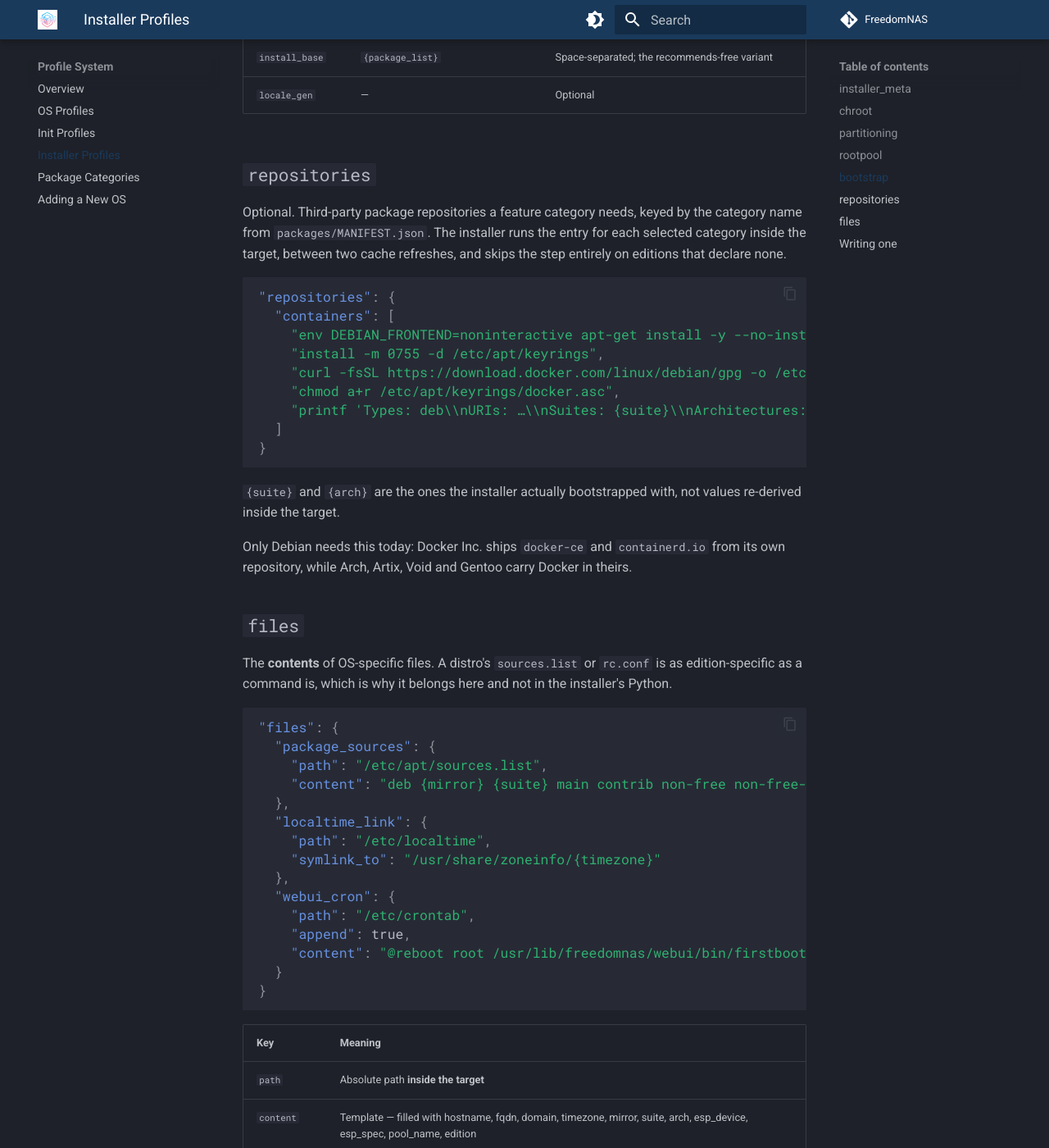
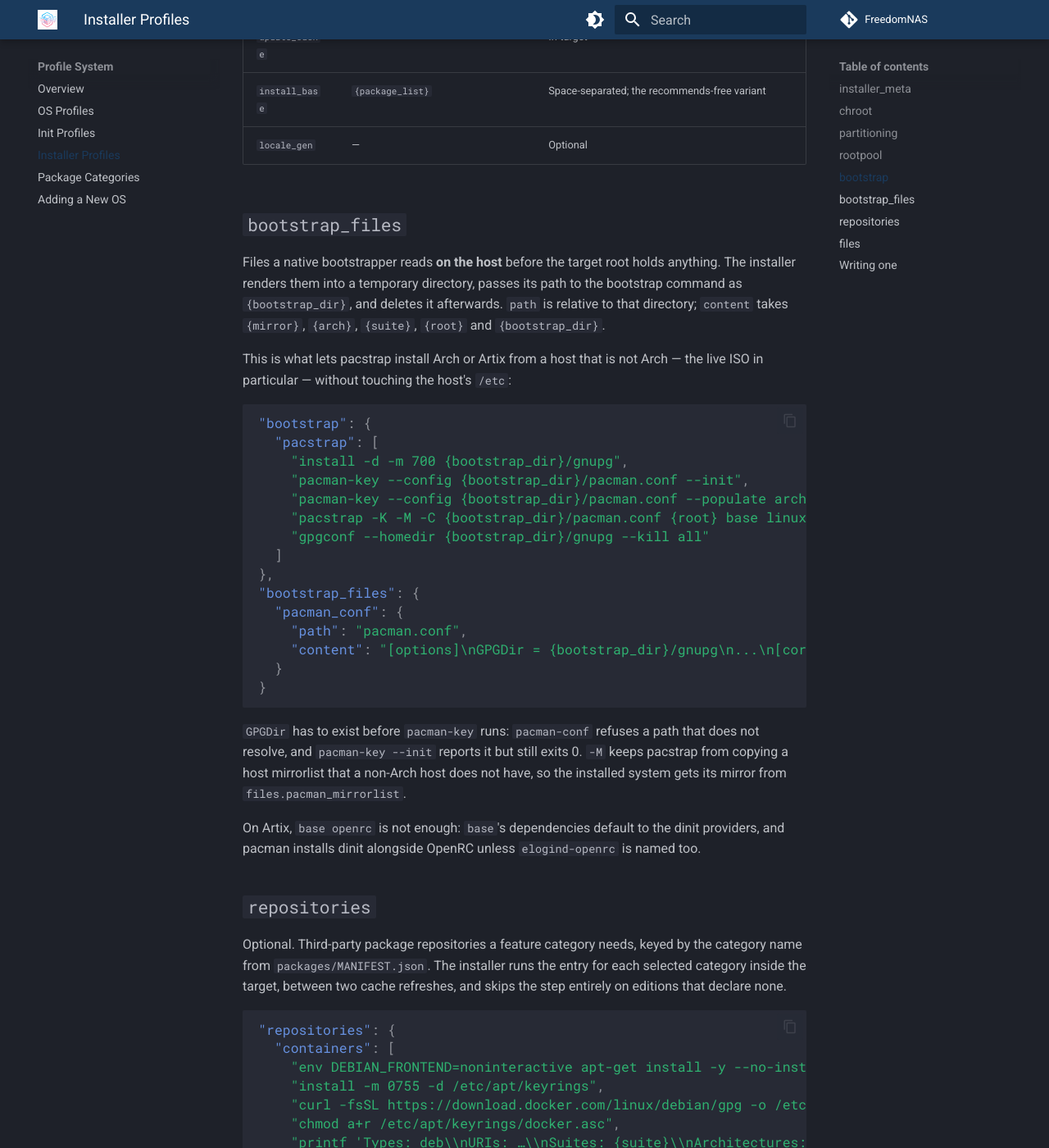
Before and after one commit to FreedomNAS/freedomnas-docs, an MkDocs documentation site: the page built from docs/profiles/installer-profiles.md, in a window 1280 px wide and 1400 px high, scrolled down 3381 px. Shown: the whole window at 82% size. Built offline with MkDocs 1.6.1 and Material for MkDocs 9.7.7, drawn with Linux system fonts in a browser that asks for light colours; some of the changed text lies outside the part shown.

Commit message:
Document pacstrap from a non-Arch host and bootstrap_files

````diff
--- a/docs/profiles/installer-profiles.md
+++ b/docs/profiles/installer-profiles.md
@@ -84,12 +84,50 @@ root is still empty at that point. The exceptions are `update_cache`,
 
 | Key | Variables | Notes |
 |-----|-----------|-------|
-| *native method* | `{arch}`, `{suite}`, `{root}`, `{mirror}` | Key name must match its entry in `bootstrap_methods` |
+| *native method* | `{arch}`, `{suite}`, `{root}`, `{mirror}`, `{bootstrap_dir}` | Key name must match its entry in `bootstrap_methods`; may be a command sequence |
 | `fetch_tarball` | `{url}`, `{output}` | `curl` on Linux, `fetch` on FreeBSD |
 | `unpack_tarball` | `{tarball}`, `{root}` | |
 | `update_cache` | — | In-target |
 | `install_base` | `{package_list}` | Space-separated; the recommends-free variant |
 | `locale_gen` | — | Optional |
+
+## `bootstrap_files`
+
+Files a native bootstrapper reads **on the host** before the target root holds
+anything. The installer renders them into a temporary directory, passes its
+path to the bootstrap command as `{bootstrap_dir}`, and deletes it afterwards.
+`path` is relative to that directory; `content` takes `{mirror}`, `{arch}`,
+`{suite}`, `{root}` and `{bootstrap_dir}`.
+
+This is what lets pacstrap install Arch or Artix from a host that is not Arch
+— the live ISO in particular — without touching the host's `/etc`:
+
+```json
+"bootstrap": {
+  "pacstrap": [
+    "install -d -m 700 {bootstrap_dir}/gnupg",
+    "pacman-key --config {bootstrap_dir}/pacman.conf --init",
+    "pacman-key --config {bootstrap_dir}/pacman.conf --populate archlinux",
+    "pacstrap -K -M -C {bootstrap_dir}/pacman.conf {root} base linux linux-firmware",
+    "gpgconf --homedir {bootstrap_dir}/gnupg --kill all"
+  ]
+},
+"bootstrap_files": {
+  "pacman_conf": {
+    "path": "pacman.conf",
+    "content": "[options]\nGPGDir = {bootstrap_dir}/gnupg\n...\n[core]\nServer = {mirror}/$repo/os/$arch\n"
+  }
+}
+```
+
+`GPGDir` has to exist before `pacman-key` runs: `pacman-conf` refuses a path
+that does not resolve, and `pacman-key --init` reports it but still exits 0.
+`-M` keeps pacstrap from copying a host mirrorlist that a non-Arch host does
+not have, so the installed system gets its mirror from `files.pacman_mirrorlist`.
+
+On Artix, `base openrc` is not enough: `base`'s dependencies default to the
+dinit providers, and pacman installs dinit alongside OpenRC unless
+`elogind-openrc` is named too.
 
 ## `repositories`
 
````
Also changed, not shown: docs/getting-started/installation.md (+2 -1 lines).
